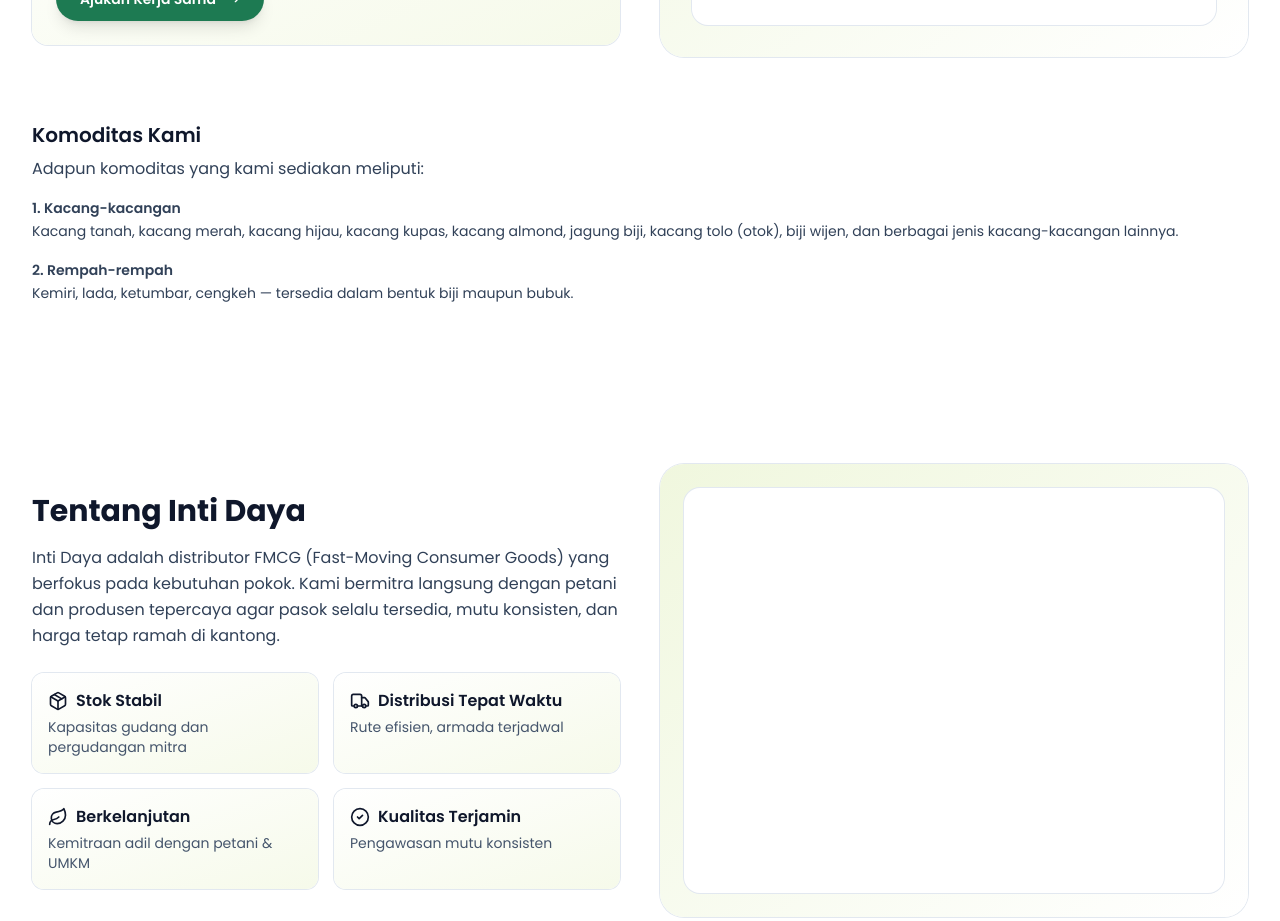
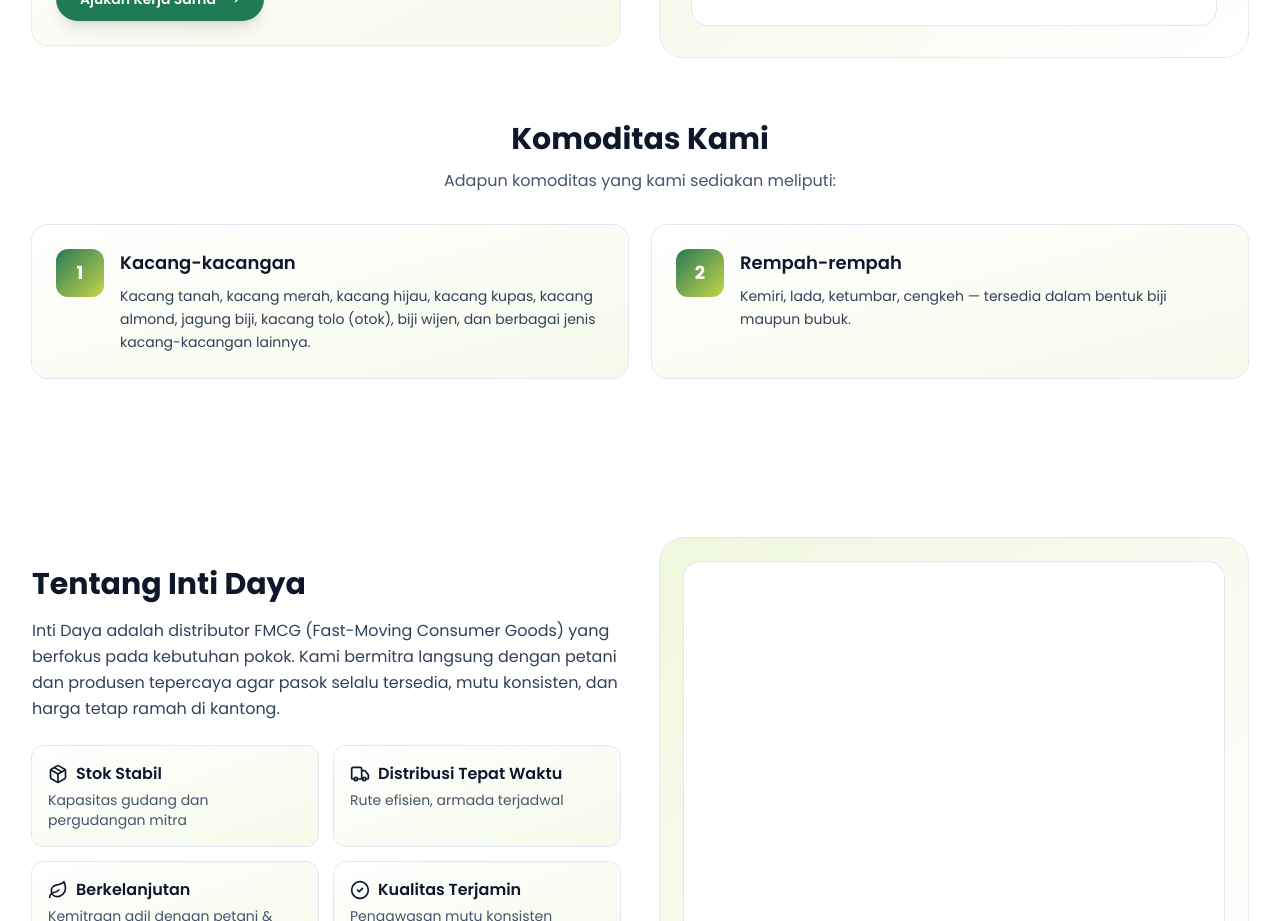
Before and after one commit to novalarama/intidaya, a Next.js app: page / in a window 1280 px wide. Shown: the part 2760-3681 px from the top of the page. Built offline with nearby package versions, Linux system fonts and the light colour scheme.

Commit message:
refactor: Improve Komoditas Kami subsection with card layout and animations

```diff
--- a/components/AgriSection.tsx
+++ b/components/AgriSection.tsx
@@ -88,26 +88,54 @@ export default function AgriSection() {
         </div>
 
         {/* Komoditas Kami Subsection */}
-        <div className="mt-16">
-          <h3 className="text-xl font-semibold text-slate-900">Komoditas Kami</h3>
-          <p className="mt-2 text-slate-700">Adapun komoditas yang kami sediakan meliputi:</p>
-          <div className="mt-4 space-y-4 text-slate-700 text-sm leading-relaxed">
-            <div>
-              <p className="font-semibold">1. Kacang-kacangan</p>
-              <p>
+        <motion.div
+          initial={{ opacity: 0, y: 24 }}
+          whileInView={{ opacity: 1, y: 0 }}
+          viewport={{ once: true }}
+          transition={{ duration: 0.6, delay: 0.4 }}
+          className="mt-16"
+        >
+          <div className="text-center mb-8">
+            <h3 className="text-2xl sm:text-3xl font-bold text-slate-900">Komoditas Kami</h3>
+            <p className="mt-3 text-slate-600 max-w-2xl mx-auto">
+              Adapun komoditas yang kami sediakan meliputi:
+            </p>
+          </div>
+
+          <div className="grid md:grid-cols-2 gap-6">
+            {/* Kacang-kacangan Card */}
+            <div className="rounded-2xl p-6 bg-gradient-to-br from-white to-[#F6FAEA] ring-1 ring-slate-200 hover:shadow-lg transition-shadow duration-300">
+              <div className="flex items-start gap-4">
+                <div className="flex-shrink-0 w-12 h-12 rounded-xl bg-gradient-to-br from-[#1D7A52] to-[#C3D641] flex items-center justify-center text-white font-bold text-lg">
+                  1
+                </div>
+                <div className="flex-1">
+                  <h4 className="text-lg font-semibold text-slate-900 mb-2">Kacang-kacangan</h4>
+                  <p className="text-slate-700 text-sm leading-relaxed">
                     Kacang tanah, kacang merah, kacang hijau, kacang kupas, kacang almond, jagung biji,
                     kacang tolo (otok), biji wijen, dan berbagai jenis kacang-kacangan lainnya.
                   </p>
                 </div>
-            <div>
-              <p className="font-semibold">2. Rempah-rempah</p>
-              <p>
+              </div>
+            </div>
+
+            {/* Rempah-rempah Card */}
+            <div className="rounded-2xl p-6 bg-gradient-to-br from-white to-[#F6FAEA] ring-1 ring-slate-200 hover:shadow-lg transition-shadow duration-300">
+              <div className="flex items-start gap-4">
+                <div className="flex-shrink-0 w-12 h-12 rounded-xl bg-gradient-to-br from-[#1D7A52] to-[#C3D641] flex items-center justify-center text-white font-bold text-lg">
+                  2
+                </div>
+                <div className="flex-1">
+                  <h4 className="text-lg font-semibold text-slate-900 mb-2">Rempah-rempah</h4>
+                  <p className="text-slate-700 text-sm leading-relaxed">
                     Kemiri, lada, ketumbar, cengkeh — tersedia dalam bentuk biji maupun bubuk.
                   </p>
                 </div>
               </div>
             </div>
           </div>
+        </motion.div>
+      </div>
     </section>
   );
 }
```
Lines whose indentation alone changed are shown as unchanged.
